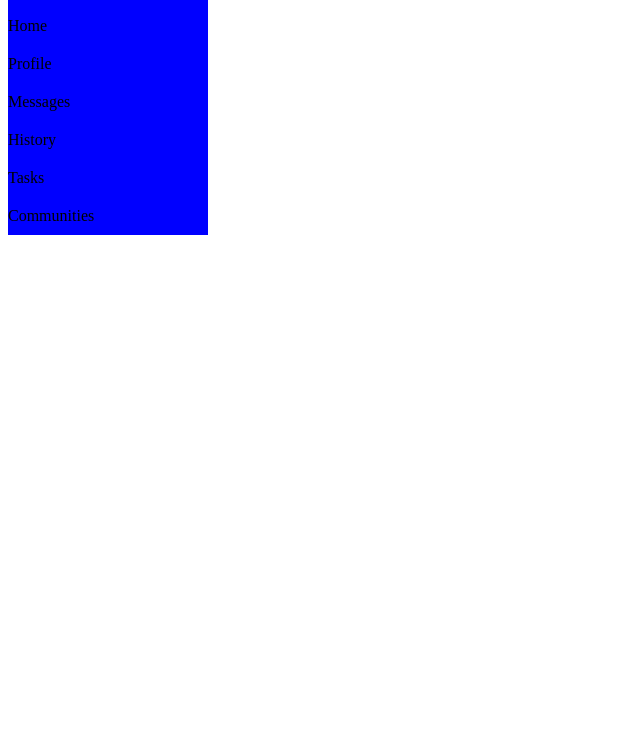
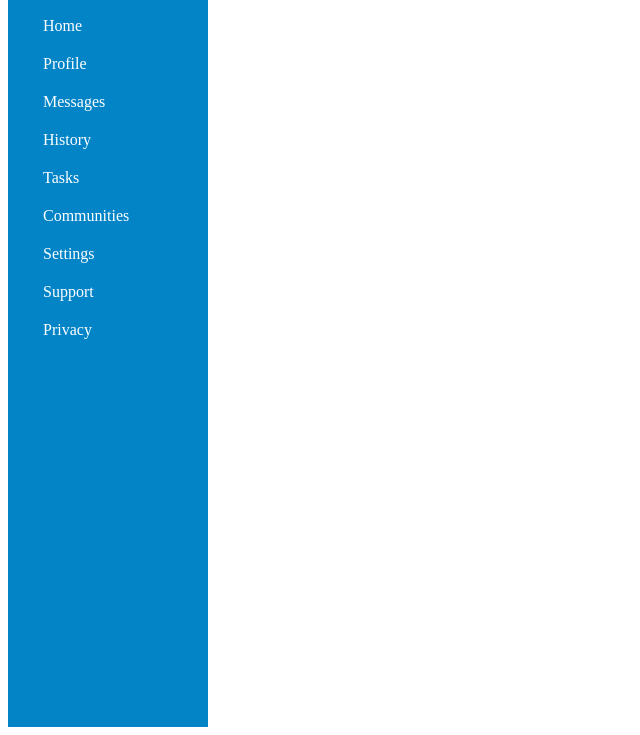
Before and after one commit to mnhardy1504/Montel-Admin-Dash, a plain HTML site: page index.html in a window 1280 px wide. Shown: the part 81-816 px from the top of the page, without its empty margins (0-640 px from the left). Drawn offline with Linux system fonts and the light colour scheme.

Commit message:
building sidebar, need icons, font, indent

```diff
--- a/index.html
+++ b/index.html
@@ -18,7 +18,11 @@
                 <li>Tasks</li>
                 <li>Communities</li>
             </ul>
+           <ul class="sidebar-bottom-nav">
+            <li>Settings</li>
+            <li>Support</li>
+            <li>Privacy</li>
+           </ul>
         </div>
-
 </body>
 </html>
--- a/style.css
+++ b/style.css
@@ -6,16 +6,33 @@
 .sidebar{
   display: flex;
   flex-direction: column;
-  background-color: blue;
+  background-color: #0284c7;
   width: 200px;
+  height: 100vh;
+  color: white;
  }
 
  .sidebar-nav{
   list-style-type: none !important;
-  padding: 0;
+  margin-left: 10px;
+  padding: 0 15px;
   margin: 0;
  }
 
+ .sidebar-bottom-nav{
+  list-style-type: none !important;
+  padding:0;
+  margin-top: auto;
+  margin-bottom: 450px;
+  padding-left: 10px;
+ }
+
  .sidebar-nav li {
-  padding: 10px 0;
+  padding: 10px 20px;
+  padding-right: 100px;
 }
+
+.sidebar-bottom-nav li {
+  padding: 10px 20px;
+  margin-left: 5px;
+}
```
